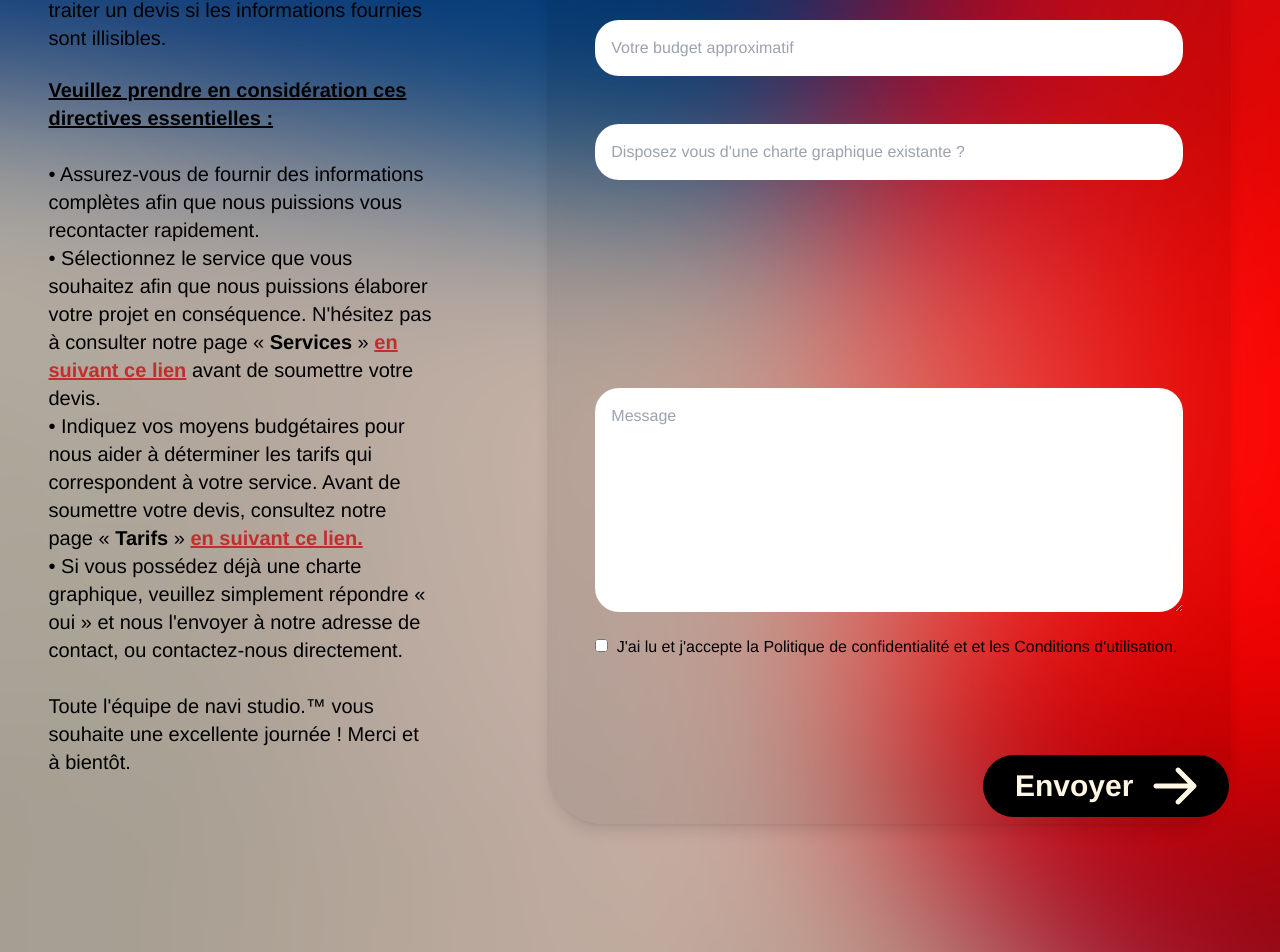
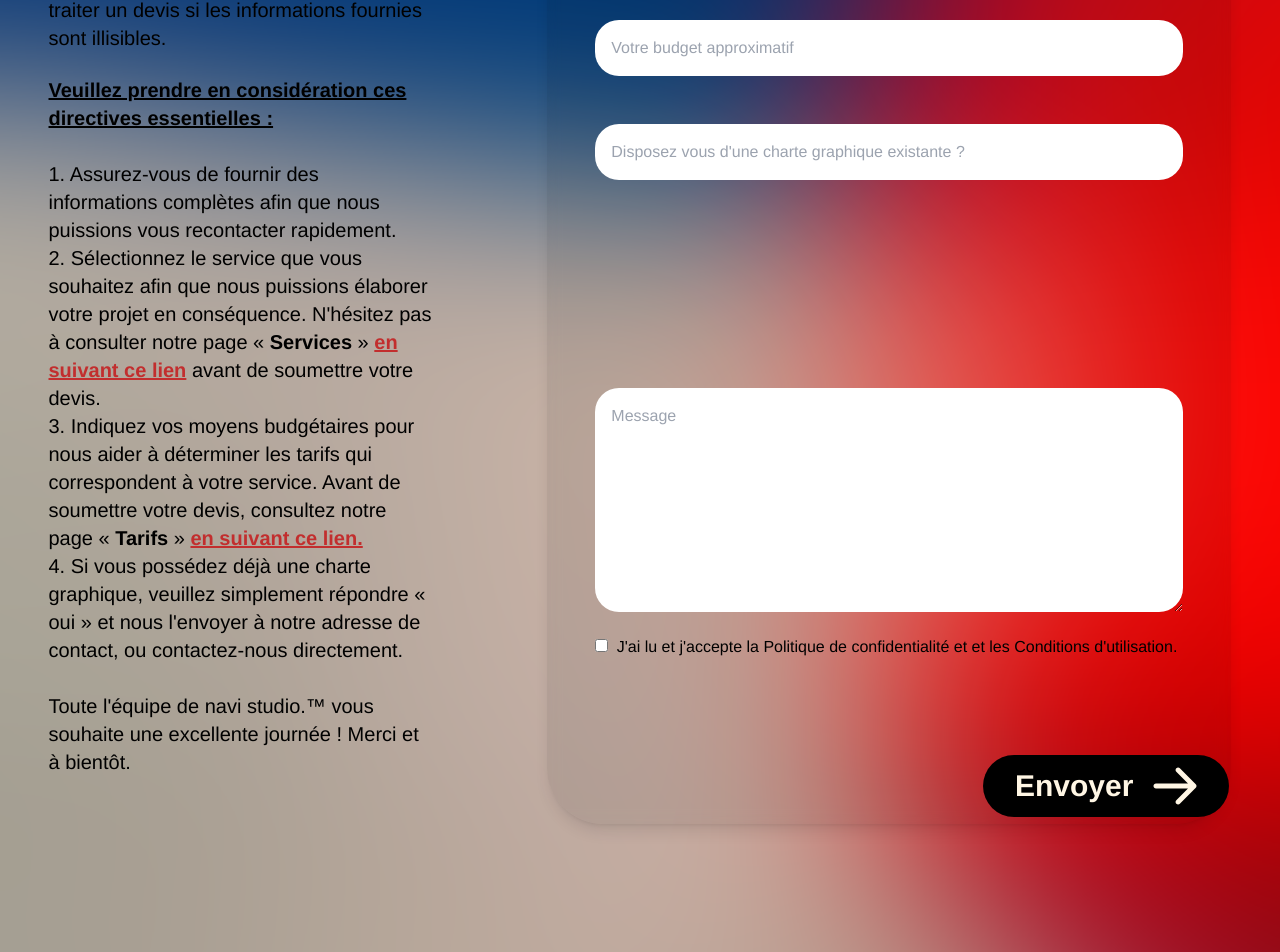
Before and after one commit to franzhopp/v3q, a React (Vite) app: page /devis in a window 1280 px wide. Shown: the part 976-1928 px from the top of the page. Built offline with nearby package versions, Linux system fonts and the light colour scheme; a web font is replaced by a local one.

Commit message:
[ADD] update

```diff
--- a/src/Components/Devis/devis.jsx
+++ b/src/Components/Devis/devis.jsx
@@ -45,11 +45,11 @@ const DevisGratuit = () => {
                 <ul>
                   <br />
                   <li>
-                    • Assurez-vous de fournir des informations complètes afin
+                    1. Assurez-vous de fournir des informations complètes afin
                     que nous puissions vous recontacter rapidement.
                   </li>
                   <li>
-                    • Sélectionnez le service que vous souhaitez afin que nous
+                    2. Sélectionnez le service que vous souhaitez afin que nous
                     puissions élaborer votre projet en conséquence. N'hésitez
                     pas à consulter notre page «{" "}
                     <span className="font-extrabold">Services</span> »{" "}
@@ -63,7 +63,7 @@ const DevisGratuit = () => {
                     avant de soumettre votre devis.
                   </li>
                   <li>
-                    • Indiquez vos moyens budgétaires pour nous aider à
+                    3. Indiquez vos moyens budgétaires pour nous aider à
                     déterminer les tarifs qui correspondent à votre service.
                     Avant de soumettre votre devis, consultez notre page «{" "}
                     <span className="font-extrabold">Tarifs</span> »{" "}
@@ -76,7 +76,7 @@ const DevisGratuit = () => {
                     </a>
                   </li>
                   <li>
-                    • Si vous possédez déjà une charte graphique, veuillez
+                    4. Si vous possédez déjà une charte graphique, veuillez
                     simplement répondre « oui » et nous l'envoyer à notre
                     adresse de contact, ou contactez-nous directement.
                   </li>
--- a/src/Components/Navbar/NavbarDevis/d-navbar.jsx
+++ b/src/Components/Navbar/NavbarDevis/d-navbar.jsx
@@ -238,8 +238,7 @@ const NavbarDevis = () => {
             Agence
           </NavLink>
           <NavLink
-            to="/"
-            href="portfolio"
+            to="/portfolio"
             className="text-C22E2E block px-3 py-2 border-C22E2E border-b-2 rounded-md text-base font-extrabold hover:text-0C3E78"
           >
             Portfolio
--- a/src/Components/Portfolio/portfolio.jsx
+++ b/src/Components/Portfolio/portfolio.jsx
@@ -18,7 +18,7 @@ const Portfolio = () => {
     {
       image: ImgDefault,
       title: "Prochain projet",
-      content: "Qui dit que le prochain projet arrive très bientôt ? 😎",
+      content: "Qui a dit que le prochain projet arrive très bientôt ? 😎",
     },
   ];
 
```
